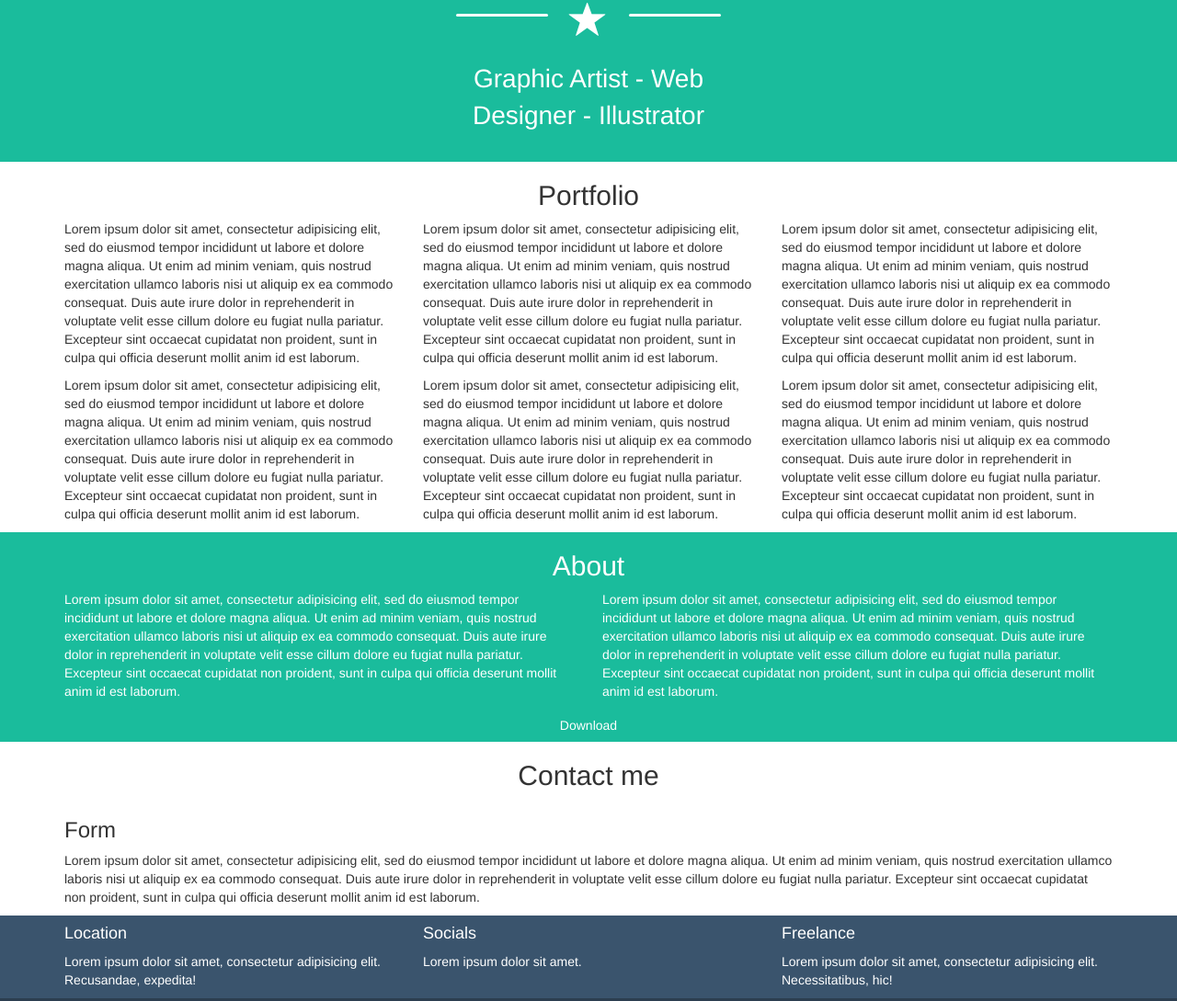
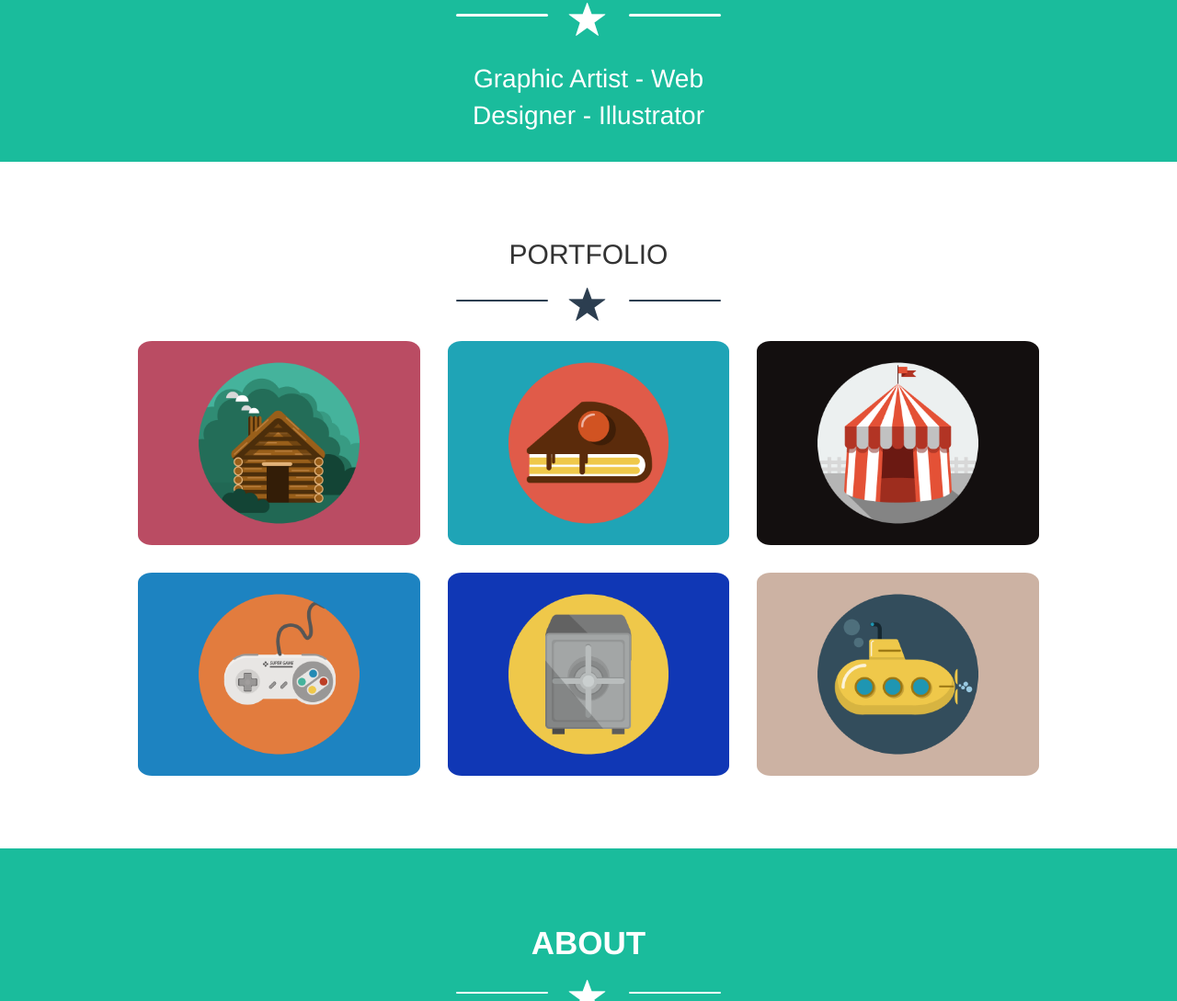
Before and after one commit to lorismatteri/html-css-bootstrap-freelancer, a plain HTML site: page index.html in a window 1280 px wide. Shown: the part 677-1766 px from the top of the page at 92% size. Drawn offline with nearby package versions, Linux system fonts and the light colour scheme.

Commit message:
Inserite prime due sezioni del main
Aggiunte sezioni portfolio con blocchi (manca ancora l'hover...) e about con button

```diff
--- a/css/style.css
+++ b/css/style.css
@@ -1,15 +1,33 @@
-.debug [class*="col-"] {
-  height: 200px;
-  background-color: pink;
-  border: 1px solid red;
+/* UTILITY */
+.pt_150 {
+  padding-top: 150px;
 }
 
+.py_15 {
+  padding-top: 15px;
+  padding-bottom: 15px;
+}
+
+.py_5 {
+  padding: 5% 0;
+}
+
+.px_5 {
+  padding: 0 5%;
+}
+
+.px_25 {
+  padding: 0 25px;
+}
+
+/* SEZIONE HEADER */
 #site_header {
   height: auto;
   background: #1ABC9C;
   color: white;
 }
 
+/* SEZIONE NAV */
 #nav_bar {
   background: #2C3E50;
   padding: 20px 10px;
@@ -24,10 +42,7 @@
   color: white;
 }
 
-.pt_150 {
-  padding-top: 150px;
-}
-
+/* SEZIONE BANNER */
 #avatar_img {
   max-width: 250px;
 }
@@ -38,7 +53,7 @@ h1 {
   line-height: 2em;
 }
 
-.divider-custom-line {
+.line {
   width: 100%;
   display: inline-block;
   background: white;
@@ -57,21 +72,60 @@ h1 {
   font-size: 2em;
 }
 
-/* .py_40 {
-  padding-top: 40px;
-  padding-bottom: 40px;
-}
-
+/* SEZIONE MAIN */
 .container_sm {
   max-width: 980px;
   margin: auto;
-} */
+}
 
+/* SEZIONE PORTFOLIO */
+#portfolio h2, {
+  font-size: 2.5em;
+  font-weight: bold;
+  color: #2C3E50;
+}
+
+#portfolio span {
+  color: #2C3E50;
+}
+
+#portfolio .line {
+  background: #2C3E50;
+}
+
+#portfolio .card img {
+  max-width: 100%;
+  height: auto;
+  border-radius: 5%;
+}
+
+/* SEZIONE ABOUT */
 #about {
   background: #1ABC9C;
   color: white;
 }
 
+#about h2 {
+  font-size: 2.5em;
+  font-weight: bold;
+}
+
+#about p {
+  font-size: 1.75em;
+  line-height: 1.5em;
+}
+
+#about button {
+  margin-top: 5%;
+  color: white;
+  background: #1ABC9C;
+  border: 1px solid white;
+}
+
+#about span:last-child {
+  padding-right: 5%;
+}
+/* SEZIONE FOOTER */
 #site_footer {
   background: #3A546D;
   color: white;
@@ -81,6 +135,7 @@ h1 {
   background: #2C3E50;
 }
 
+/* MEDIA QUERIES */
 @media screen and (max-width: 767px) {
   #nav_bar ul {
     display: none;
--- a/index.html
+++ b/index.html
@@ -45,9 +45,9 @@
             <img id="avatar_img" src="img/avataaars.svg" alt="">
             <h1>START BOOTSTRAP</h1>
 
-            <div class="divider-custom-line"></div>
+            <div class="line"></div>
             <span id="star" class="glyphicon glyphicon-star"></span>
-            <div class="divider-custom-line"></div>
+            <div class="line"></div>
 
             <p class="subtitle">Graphic Artist - Web Designer - Illustrator</p>
 
@@ -56,21 +56,26 @@
         </div>
 
       </div>
-
+      <!-- /BANNER -->
 
     </header>
     <!-- /SITE HEADER -->
 
     <main id="site_main">
 
-      <section id="portfolio">
+      <section id="portfolio" class="py_5">
 
-        <div class="container">
+        <div class="container_sm">
 
           <div class="row">
 
-            <div class="col-lg-12 col-sm-12 col-xs-12">
-              <h2 class="text-center">Portfolio</h2>
+            <div class="col-lg-12 col-sm-12 col-xs-12 text-center">
+              <h2 class="text-uppercase">Portfolio</h2>
+
+              <div class="line"></div>
+              <span id="star" class="glyphicon glyphicon-star"></span>
+              <div class="line"></div>
+
             </div>
 
           </div>
@@ -78,23 +83,36 @@
 
           <div class="row">
 
-            <div class="col-lg-4 col-sm-6 col-xs-12">
-              <p>Lorem ipsum dolor sit amet, consectetur adipisicing elit, sed do eiusmod tempor incididunt ut labore et dolore magna aliqua. Ut enim ad minim veniam, quis nostrud exercitation ullamco laboris nisi ut aliquip ex ea commodo consequat. Duis aute irure dolor in reprehenderit in voluptate velit esse cillum dolore eu fugiat nulla pariatur. Excepteur sint occaecat cupidatat non proident, sunt in culpa qui officia deserunt mollit anim id est laborum.</p>
+            <div class="col-lg-4 col-sm-6 col-xs-12 py_15">
+              <div class="card">
+                <div class="overlay"></div>
+                <img src="img/cabin.png" alt="">
+              </div>
             </div>
-            <div class="col-lg-4 col-sm-6 col-xs-12">
-              <p>Lorem ipsum dolor sit amet, consectetur adipisicing elit, sed do eiusmod tempor incididunt ut labore et dolore magna aliqua. Ut enim ad minim veniam, quis nostrud exercitation ullamco laboris nisi ut aliquip ex ea commodo consequat. Duis aute irure dolor in reprehenderit in voluptate velit esse cillum dolore eu fugiat nulla pariatur. Excepteur sint occaecat cupidatat non proident, sunt in culpa qui officia deserunt mollit anim id est laborum.</p>
+            <div class="col-lg-4 col-sm-6 col-xs-12 py_15">
+              <div class="card">
+                <img src="img/cake.png" alt="">
+              </div>
             </div>
-            <div class="col-lg-4 col-sm-6 col-xs-12">
-              <p>Lorem ipsum dolor sit amet, consectetur adipisicing elit, sed do eiusmod tempor incididunt ut labore et dolore magna aliqua. Ut enim ad minim veniam, quis nostrud exercitation ullamco laboris nisi ut aliquip ex ea commodo consequat. Duis aute irure dolor in reprehenderit in voluptate velit esse cillum dolore eu fugiat nulla pariatur. Excepteur sint occaecat cupidatat non proident, sunt in culpa qui officia deserunt mollit anim id est laborum.</p>
+            <div class="col-lg-4 col-sm-6 col-xs-12 py_15">
+              <div class="card">
+                <img src="img/circus.png" alt="">
+              </div>
             </div>
-            <div class="col-lg-4 col-sm-6 col-xs-12">
-              <p>Lorem ipsum dolor sit amet, consectetur adipisicing elit, sed do eiusmod tempor incididunt ut labore et dolore magna aliqua. Ut enim ad minim veniam, quis nostrud exercitation ullamco laboris nisi ut aliquip ex ea commodo consequat. Duis aute irure dolor in reprehenderit in voluptate velit esse cillum dolore eu fugiat nulla pariatur. Excepteur sint occaecat cupidatat non proident, sunt in culpa qui officia deserunt mollit anim id est laborum.</p>
+            <div class="col-lg-4 col-sm-6 col-xs-12 py_15">
+              <div class="card">
+                <img src="img/game.png" alt="">
+              </div>
             </div>
-            <div class="col-lg-4 col-sm-6 col-xs-12">
-              <p>Lorem ipsum dolor sit amet, consectetur adipisicing elit, sed do eiusmod tempor incididunt ut labore et dolore magna aliqua. Ut enim ad minim veniam, quis nostrud exercitation ullamco laboris nisi ut aliquip ex ea commodo consequat. Duis aute irure dolor in reprehenderit in voluptate velit esse cillum dolore eu fugiat nulla pariatur. Excepteur sint occaecat cupidatat non proident, sunt in culpa qui officia deserunt mollit anim id est laborum.</p>
+            <div class="col-lg-4 col-sm-6 col-xs-12 py_15">
+              <div class="card">
+                <img src="img/safe.png" alt="">
+              </div>
             </div>
-            <div class="col-lg-4 col-sm-6 col-xs-12">
-              <p>Lorem ipsum dolor sit amet, consectetur adipisicing elit, sed do eiusmod tempor incididunt ut labore et dolore magna aliqua. Ut enim ad minim veniam, quis nostrud exercitation ullamco laboris nisi ut aliquip ex ea commodo consequat. Duis aute irure dolor in reprehenderit in voluptate velit esse cillum dolore eu fugiat nulla pariatur. Excepteur sint occaecat cupidatat non proident, sunt in culpa qui officia deserunt mollit anim id est laborum.</p>
+            <div class="col-lg-4 col-sm-6 col-xs-12 py_15">
+              <div class="card">
+                <img src="img/submarine.png" alt="">
+              </div>
             </div>
 
           </div>
@@ -103,30 +121,35 @@
         </div>
       </section>
 
-      <section id="about">
+      <section id="about" class="py_5">
 
-        <div class="container">
+        <div class="container_sm">
           <div class="row">
 
-            <div class="col-lg-12 col-sm-12 col-xs-12">
-              <h2 class="text-center">About</h2>
+            <div class="col-lg-12 col-sm-12 col-xs-12 text-center">
+              <h2 class="text-uppercase">About</h2>
+
+              <div class="line"></div>
+              <span id="star" class="glyphicon glyphicon-star"></span>
+              <div class="line"></div>
+
             </div>
 
           </div>
           <!-- /TITOLO -->
 
-          <div class="row">
-            <div class="col-lg-6 col-sm-6 col-xs-12">
-              <p>Lorem ipsum dolor sit amet, consectetur adipisicing elit, sed do eiusmod tempor incididunt ut labore et dolore magna aliqua. Ut enim ad minim veniam, quis nostrud exercitation ullamco laboris nisi ut aliquip ex ea commodo consequat. Duis aute irure dolor in reprehenderit in voluptate velit esse cillum dolore eu fugiat nulla pariatur. Excepteur sint occaecat cupidatat non proident, sunt in culpa qui officia deserunt mollit anim id est laborum.</p>
+          <div class="row px_5">
+            <div class="col-lg-6 col-sm-6 col-xs-12 px_25">
+              <p>Freelancer is a free bootstrap theme created by Start Bootstrap. The download includes the complete source files including HTML, CSS, and JavaScript as well as optional SASS stylesheets for easy customization.</p>
             </div>
-            <div class="col-lg-6 col-sm-6 col-xs-12">
-              <p>Lorem ipsum dolor sit amet, consectetur adipisicing elit, sed do eiusmod tempor incididunt ut labore et dolore magna aliqua. Ut enim ad minim veniam, quis nostrud exercitation ullamco laboris nisi ut aliquip ex ea commodo consequat. Duis aute irure dolor in reprehenderit in voluptate velit esse cillum dolore eu fugiat nulla pariatur. Excepteur sint occaecat cupidatat non proident, sunt in culpa qui officia deserunt mollit anim id est laborum.</p>
+            <div class="col-lg-6 col-sm-6 col-xs-12 px_25">
+              <p>You can create your own custom avatar for the masthead, change the icon in the dividers, and add your email address to the contact form to make it fully functional!</p>
             </div>
           </div>
 
           <div class="row">
-            <div class="col-lg-12 col-sm-12 col-xs-12">
-              <h5 class="text-center">Download</h5>
+            <div class="col-lg-12 col-sm-12 col-xs-12 text-center">
+              <button type="button" class="btn btn-default btn-lg"><span class="glyphicon glyphicon-save"></span>Free Download</button>
             </div>
           </div>
 
```
Also changed, not shown: img/cabin.png (added), img/cake.png (added), img/circus.png (added), img/game.png (added), img/safe.png (added), img/submarine.png (added).
